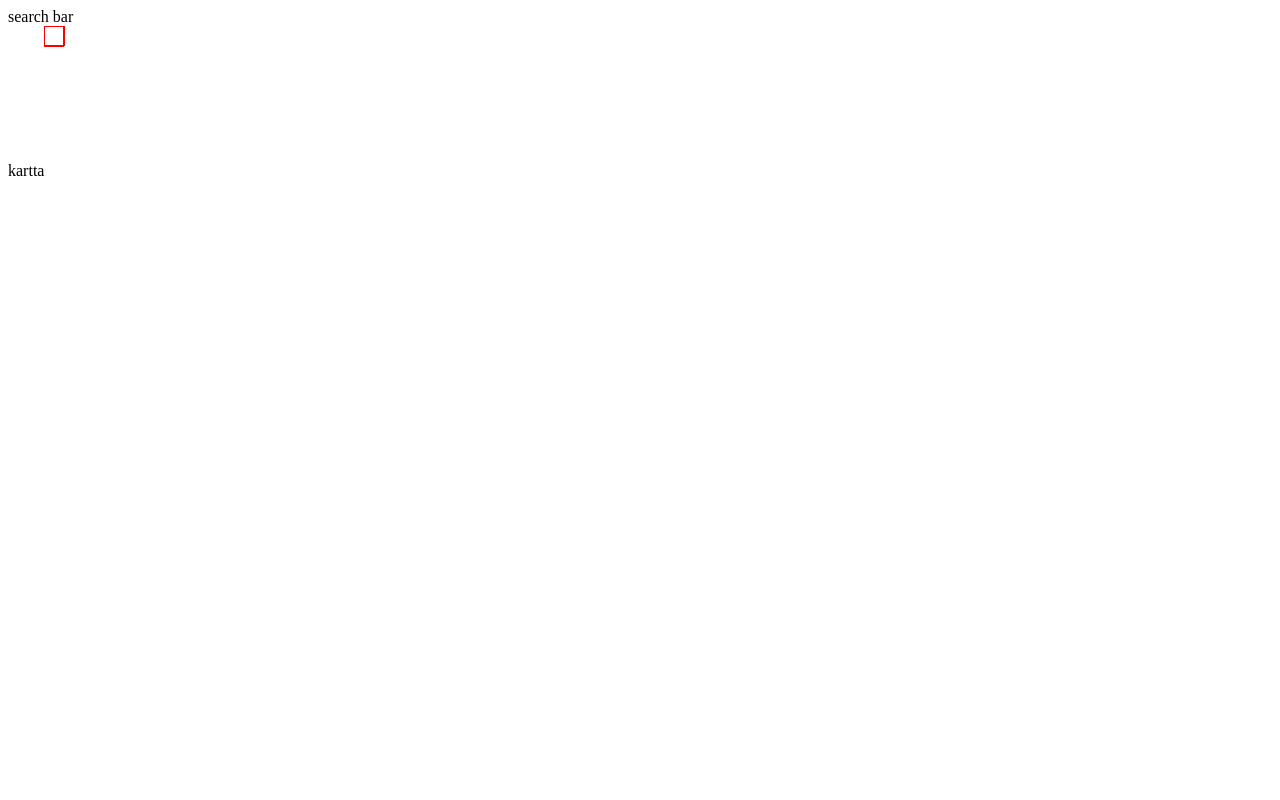
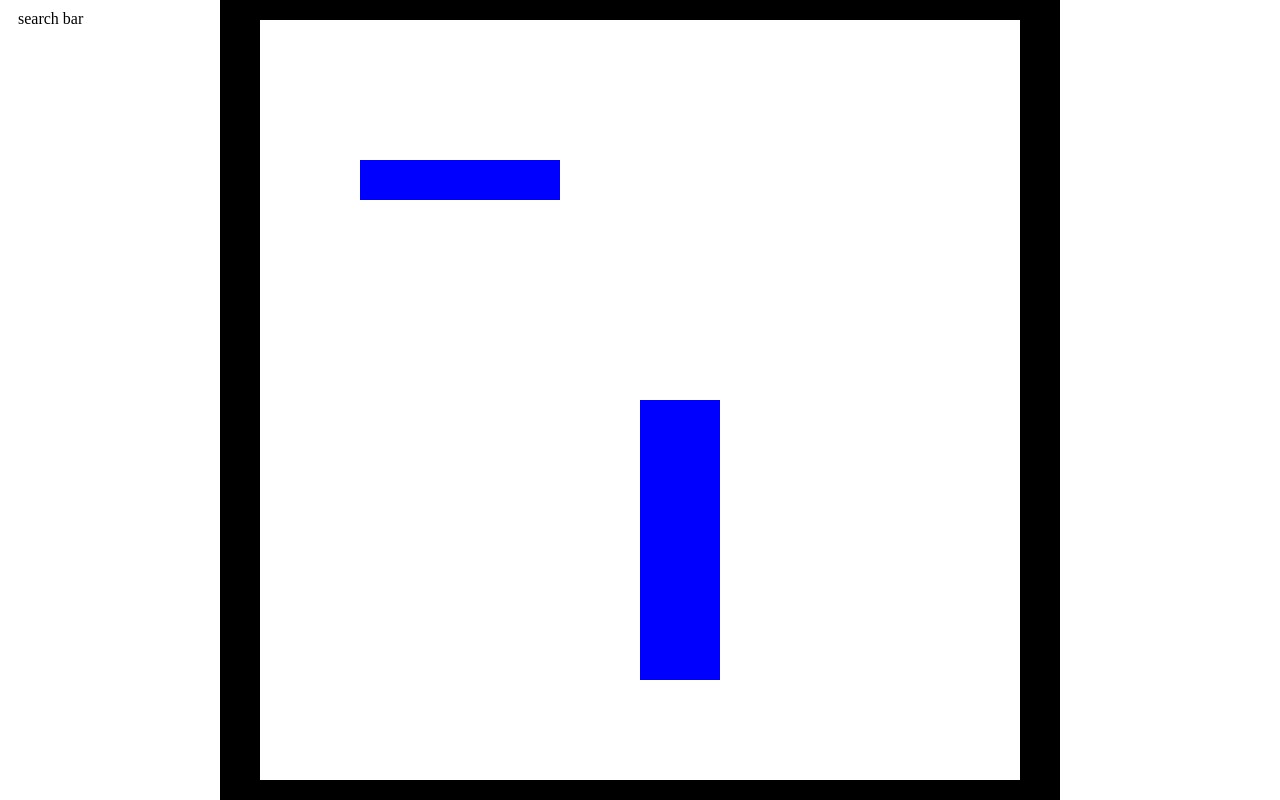
Before and after one commit to salokristian/product-locator, a React (Create React App) app in the folder frontend/: page / in a window 1280 px wide. Built offline with nearby package versions, Linux system fonts and the light colour scheme.

Commit message:
shelves v1

```diff
--- a/frontend/src/App.js
+++ b/frontend/src/App.js
@@ -1,6 +1,6 @@
 import React, { Component } from 'react';
 import LandingPage from './components/landingPage/landingPage';
-import StoreLayoutPage from './components/MapPage/MapPage';
+import StoreLayoutPage from './components/StoreLayoutPage/StoreLayoutPage';
 import './App.css';
 
 class App extends Component {
--- a/frontend/src/components/mapPage/mapPage.js
+++ b/frontend/src/components/StoreLayoutPage/StoreLayoutPage.js
@@ -1,5 +1,6 @@
 import React, { Component } from 'react';
-import backendApi from 'backendApi';
+import './StoreLayoutPage.scss';
+// import backendApi from 'backendApi';
 
 export default class StoreLayoutPage extends Component {
   constructor(props) {
@@ -46,16 +47,12 @@ export default class StoreLayoutPage extends Component {
       ]
     };
 
-    console.log(floorsShelvesJson);
-
-
     //generate svg for floor
     var svg = '';
 
     var i;
     var j;
     var points = floorsShelvesJson['floors'][0]['points'];
-    console.log(points.length);
     for (i = 0; i < points.length ; i++) {
       if (i+1 < points.length) {
         j = i + 1;
@@ -68,13 +65,27 @@ export default class StoreLayoutPage extends Component {
       svg += 'y1="' + points[i][1].toString() + '" ';
       svg += 'x2="' + points[j][0].toString() + '" ';
       svg += 'y2="' + points[j][1].toString() + '" ';
-      svg += 'style="stroke:rgb(255,0,0);stroke-width:2" />\n>';
+      svg += 'style="stroke:rgb(0,0,0);" />\n';
+    }
+
+    //shelves
+
+    var shelves = floorsShelvesJson['shelves'];
+
+    for (i = 0; i < shelves.length; i++) {
+      svg += '<rect ';
+      svg += ' x = "' + shelves[i]['x_location'] + '"';
+      svg += ' y = "' + shelves[i]['y_location'] + '"';
+      svg += ' width = "' + shelves[i]['width'] + '"';
+      svg += ' height = "' + shelves[i]['height'] + '"';
+      svg += ' fill=blue />\n';
     }
 
 
 
+
     console.log(svg);
-    return <svg dangerouslySetInnerHTML={{__html: svg}} />;
+    return <svg width="20" height="20" viewBox="0 0 20 20" dangerouslySetInnerHTML={{__html: svg}} />;
 
 
 
@@ -86,11 +97,10 @@ export default class StoreLayoutPage extends Component {
   render() {
     return (
       <div className="store-layout-page">
-        <div className="product-search-bar">search bar
-
+        <div className="product-search-bar">
+        search bar
         </div>
         <div className="store-layout">
-          kartta
           {this.getSvg()}
         </div>
       </div>
--- /dev/null
+++ b/frontend/src/components/StoreLayoutPage/StoreLayoutPage.scss
@@ -0,0 +1,17 @@
+.store-layout-page {
+    margin: 10px;
+    width: 100%;
+    height: 100%;
+    // display: flex;
+  }
+.store-layout {
+    width: 100%;
+    position: fixed;
+    top:0;
+    left:0;
+    height:100%;
+    width: 100%;
+}
+
+
+ svg { position:fixed; top:0; left:0; height:100%; width:100% }
```
Also changed, not shown: frontend/src/components/MapPage/store.json (deleted, +0 -57 lines), frontend/src/components/StoreLayoutPage/floorsAndShelves.json (renamed from frontend/src/components/MapPage/floorsAndShelves.json), frontend/src/components/StoreLayoutPage/products.json (renamed from frontend/src/components/MapPage/products.json), 2 other files (tests, documents, lock files or other folders).
